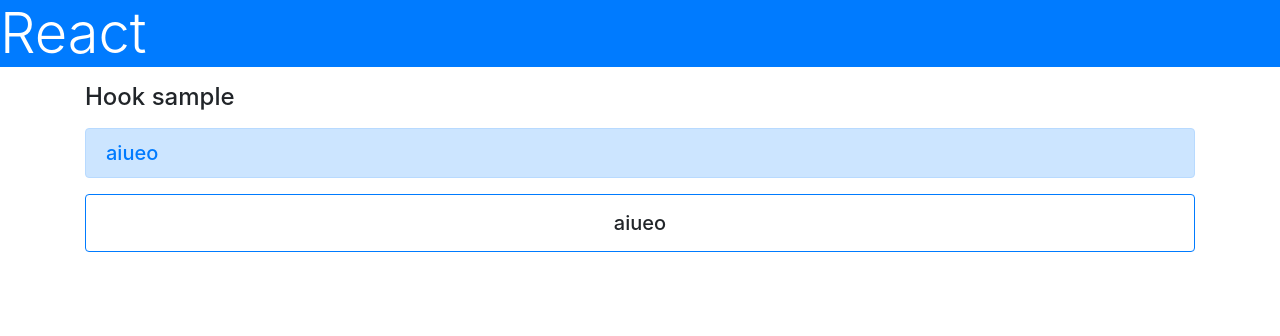
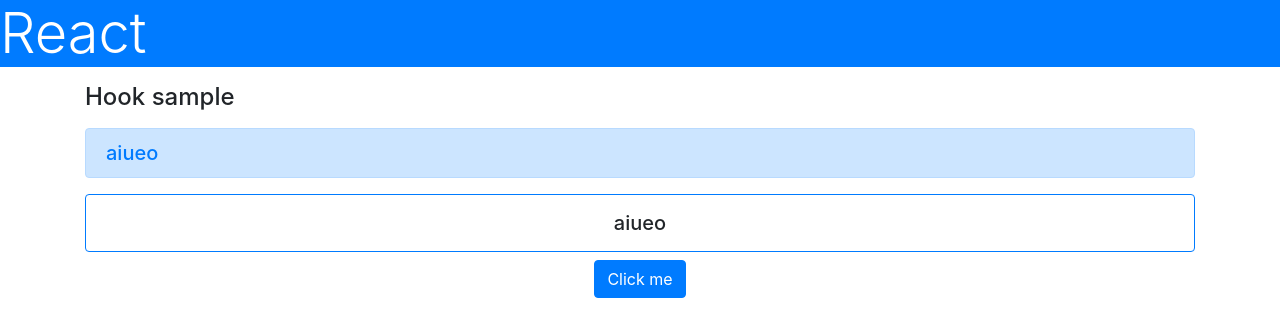
Before and after one commit to oku3san/react-and-nextjs-tutorial-react, a React (Create React App) app: page / in a window 1280 px wide. Shown: the top 336 px of the page. Built offline with nearby package versions, Linux system fonts and the light colour scheme.

Commit message:
4-2 hook state

```diff
--- a/src/App.tsx
+++ b/src/App.tsx
@@ -19,7 +19,12 @@
 
 const App = (props: any) => {
 
-  const [msg] = useState('aiueo')
+  const [msg, setMsg] = useState('aiueo')
+
+  const doAction = () => {
+    let res = window.prompt('type your name')
+    setMsg(`Hello, ${res} !!`)
+  }
 
   return (
     <>
@@ -28,6 +33,11 @@
         <h4 className="my-3">Hook sample</h4>
         <AlertMessage message={msg} />
         <CardMessage message={msg} />
+        <div className="text-center">
+          <button onClick={doAction} className="btn btn-primary">
+            Click me
+          </button>
+        </div>
       </div>
     </>
   )
```
